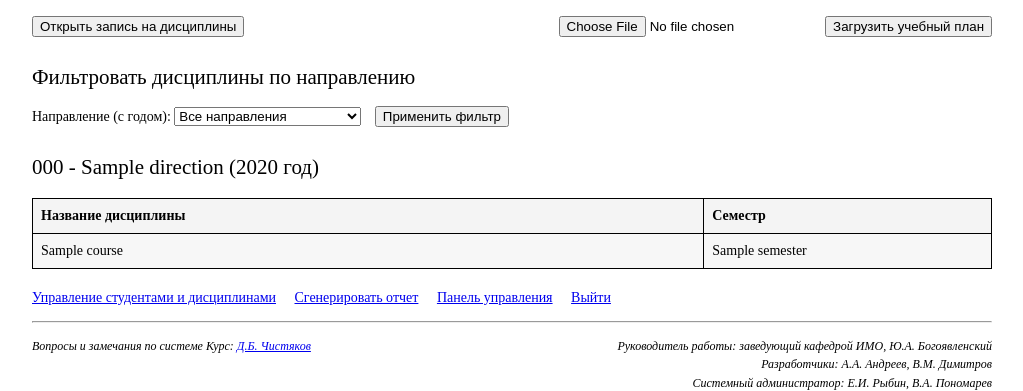
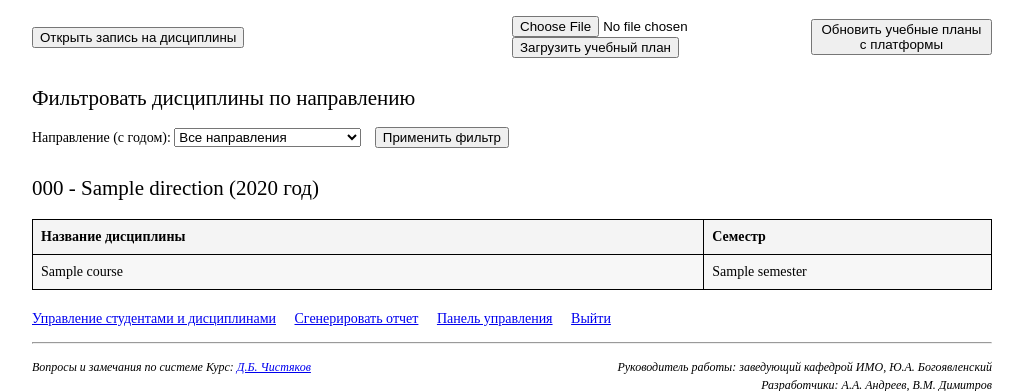
Before and after one commit to APXOHT322/KursFlask, a Flask app: template app/templates/manage_courses.html in a window 1280 px wide. Shown: the part 302-693 px from the top of the page, without its empty margins (128-1151 px from the left). Run offline with Flask 3, Linux system fonts and the light colour scheme; the template is opened without the code that fills it: most values are stand-ins (such as "Sample title", 1, 10 or a date in 2020); parts of the project's set-up code (start-up, migrations or seed data) failed here and were passed over.

Commit message:
Add files via upload

```diff
--- a/app/templates/manage_courses.html
+++ b/app/templates/manage_courses.html
@@ -19,6 +19,8 @@
 {% endwith %}
 
 <div class="action-buttons">
+
+  <!-- Открыть/закрыть запись -->
   <div class="left-button">
     <form method="POST" action="{{ url_for('manage_courses_bp.toggle_enrollment') }}">
       <button type="submit" class="btn btn-primary">
@@ -31,14 +33,25 @@
     </form>
   </div>
 
+  <!-- Ручная загрузка файла (XLS / XLSX / PDF) -->
   <div class="right-button">
-      <form action="{{ url_for('manage_courses_bp.upload_plan') }}" method="post" enctype="multipart/form-data" class="upload-form mb-2">
-        <input type="file" name="plan_file" accept=".xls,.xlsx" required>
+    <form action="{{ url_for('manage_courses_bp.upload_plan') }}" method="post"
+          enctype="multipart/form-data" class="upload-form mb-2">
+      <input type="file" name="plan_file" accept=".xls,.xlsx,.pdf" required>
       <button type="submit" class="btn btn-secondary mt-2">Загрузить учебный план</button>
     </form>
-    </div>
+
+    <!-- Автозагрузка с платформы -->
+    <form method="POST" action="{{ url_for('manage_courses_bp.update_plans') }}">
+      <button type="submit" class="btn btn-warning mt-2">
+        Обновить учебные планы с платформы
+      </button>
+    </form>
   </div>
 
+</div>
+
+<!-- Фильтр по направлению -->
 <div class="filter-section">
   <h2>Фильтровать дисциплины по направлению</h2>
   <form method="GET" action="{{ url_for('manage_courses_bp.manage_courses') }}">
@@ -46,7 +59,8 @@
       <select name="direction_filter" id="direction_filter">
           <option value="">Все направления</option>
           {% for direction in directions %}
-              <option value="{{ direction.id }}" {% if direction.id == selected_direction_id %}selected{% endif %}>
+              <option value="{{ direction.id }}"
+                {% if direction.id == selected_direction_id %}selected{% endif %}>
                   {{ direction.name }} ({{ direction.year }} год)
               </option>
           {% endfor %}
@@ -56,9 +70,6 @@
 </div>
 
 {% if elective_courses %}
-    {# Убрал кнопку удаления всех дисциплин #}
-
-    {# Группируем дисциплины по направлению и году #}
     {% set grouped_courses = {} %}
     {% for course in elective_courses %}
         {% set direction_key = course.direction.code ~ " - " ~ course.direction.name ~ " (" ~ course.direction.year ~ " год)" %}
@@ -68,7 +79,6 @@
         {% set _ = grouped_courses[direction_key].append(course) %}
     {% endfor %}
 
-    {# Сортируем по коду направления и году #}
     {% set sorted_directions = grouped_courses.keys()|sort %}
 
     {% for direction_name in sorted_directions %}
@@ -93,7 +103,8 @@
     {% endfor %}
 {% else %}
     <div class="alert alert-info">
-        <p>Нет загруженных дисциплин. Загрузите учебный план, чтобы увидеть дисциплины по выбору.</p>
+        <p>Нет загруженных дисциплин. Загрузите учебный план вручную или нажмите
+           "Обновить учебные планы с платформы".</p>
     </div>
 {% endif %}
 
```
Lines whose indentation alone changed are shown as unchanged.
